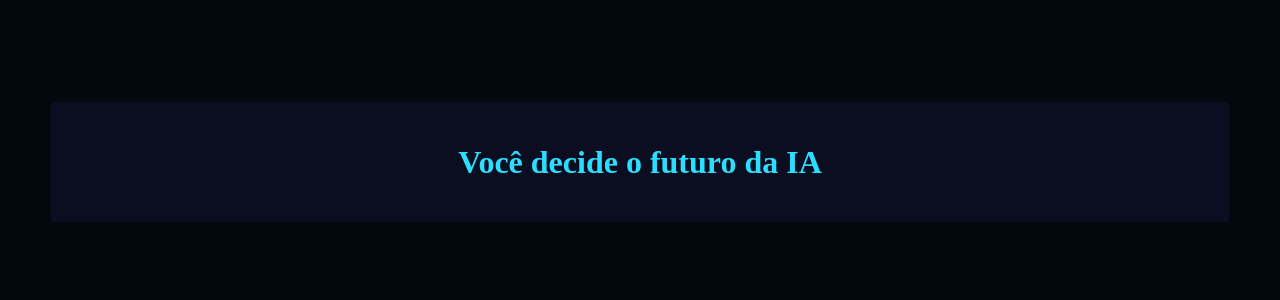
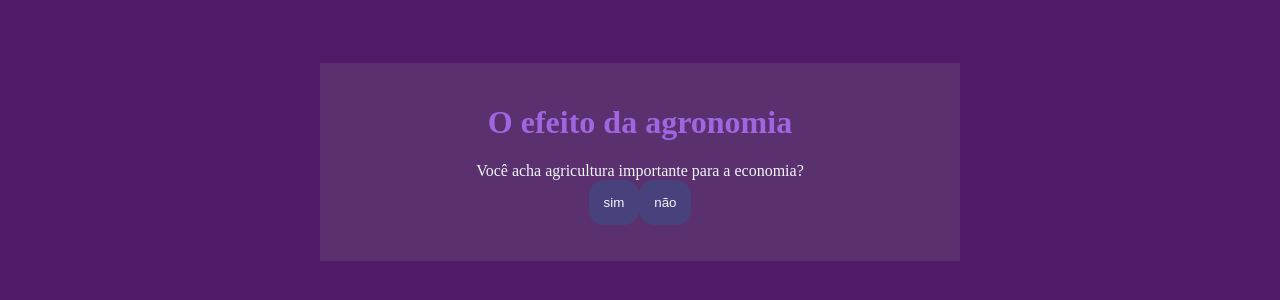
Before and after one commit to jupiterzinho/inteligencia-artificial, a plain HTML site: page index.html in a window 1280 px wide. Shown: the part 246-546 px from the top of the page. Drawn offline with Linux system fonts and the light colour scheme.

Commit message:
mudei tudo

```diff
--- a/index.html
+++ b/index.html
@@ -4,14 +4,14 @@
     <meta charset="UTF-8">
     <meta name="viewport" content="width=device-width, initial-scale=1.0">
     <link rel="stylesheet" href="style.css">
-    <title>O futuro da IA sempre te ajudara</title>
+    <title>O agro e suas ações</title>
 </head>
 <body>
     <div class="caixa-principal">
-        <h1>Você decide o futuro da IA</h1>
+        <h1>O efeito da agronomia</h1>
         <div class="caixa-perguntas"></div>
         <div class="caixa-alternativas"></div>
-        <div class="caixa-resultado"></div>
+        <div class="caixa-resultado">
             <p class="texto-resultado"></p>
         </div>
     </div>
--- a/script.js
+++ b/script.js
@@ -3,7 +3,6 @@ const caixaPerguntas = document.querySelector(".caixa-perguntas");
 const caixaAlternativas = document.querySelector(".caixa-alternativas");
 const caixaResultado = document.querySelector(".caixa-resultado");
 const textoResultado = document.querySelector(".texto-resultado");
-
 
 const perguntas = [
     {
@@ -11,11 +10,11 @@ const perguntas = [
         alternativas: [
             {
                 texto: "sim",
-                afirmacao: "a agricultura é importante para a economia por ser uma dos principais formas de sustentaçãodo país com sua exportação de soja e outros plantios"
+                afirmacao: "a agricultura é importante para a economia por ser uma dos principais formas de sustentaçãodo país com sua exportação de soja e outros plantios."
             },
             {
                 texto: "não",
-                afirmacao: "com a mudança climatica sendo muito forte pode acontecer de se perder todo cultivo e com isso perder os inventimentos na lavoura"
+                afirmacao: "com a mudança climatica sendo muito forte pode acontecer de se perder todo cultivo e com isso perder os inventimentos na lavoura."
             }
         ]
     },
@@ -24,11 +23,11 @@ const perguntas = [
         alternativas: [
             {
                 texto: "sim",
-                afirmacao: "realmente, pelo cultivo ter muitos agrotoxicos que podem prejudicar a saúde e meio ambiente, futuramente desencadeando mais problemas"
+                afirmacao: "realmente, pelo cultivo ter muitos agrotoxicos que podem prejudicar a saúde e meio ambiente, futuramente desencadeando mais problemas."
             },
             {
                 texto: "não",
-                afirmacao:  "existem muitos agricultores familiares que não utilizam dos agrotoxicos ou usam pouco dele"
+                afirmacao:  "existem muitos agricultores familiares que não utilizam dos agrotoxicos ou usam pouco dele."
             }
         ]
     },
@@ -37,15 +36,16 @@ const perguntas = [
         alternativas: [
             {
                 texto: "sim",
-                afirmacao: "com o desmatamento de arvores e gástoxicos que são liberado, com o gasto de petroleo para o combustivel de maquinas e tratores"
+                afirmacao: "com o desmatamento de arvores e gástoxicos que são liberado, com o gasto de petroleo para o combustivel de maquinas e tratores."
             },
             {
                 texto: "não",
-                afirmacao: "mesmo com o possivel desmatamento, a agricultura cuida do solo com minerais, sais e ureia, controlando o solo acido e o deixando fertil"
+                afirmacao: "mesmo com o possivel desmatamento, a agricultura cuida do solo com minerais, sais e ureia, controlando o solo acido e o deixando fertil."
             }
         ]
     },
 ];
+
 
 let atual = 0;
 let perguntaAtual;
@@ -64,8 +64,12 @@ function mostraPergunta() {
 
 function mostraAlternativas(){
     for(const alternativa of perguntaAtual.alternativas) {
-
-
+        const botaoAlternativas = document.createElement("button");
+        botaoAlternativas.textContent = alternativa.texto;
+        botaoAlternativas.addEventListener("click", () => respostaSelecionada(alternativa));
+        caixaAlternativas.appendChild(botaoAlternativas);
+    }
+}
 
 function respostaSelecionada(opcaoSelecionada) {
     const afirmacoes = opcaoSelecionada.afirmacao;
@@ -75,7 +79,7 @@ function mostraAlternativas(){
 }
 
 function mostraResultado() {
-            caixaPerguntas.textContent = "Em 2049...";
+    caixaPerguntas.textContent = "Então...";
     textoResultado.textContent = historiaFinal;
     caixaAlternativas.textContent = "";
 }
--- a/style.css
+++ b/style.css
@@ -1,9 +1,10 @@
-:root {
-    --cor-fundo: #01080E;
-    --cor-principal: #0B0D20 ;
-    --cor-secundaria: #212333;
-    --cor-destaque: #2BDEFD;
-    --cor-texto: #D7F9FF;
+:root{
+  --cor-fundo: #511b69 ;
+  --cor-principal: #5b306e ;
+  --cor-secundaria: #48427c;
+  --cor-destaque: #a066e2;
+  --cor-texto: #f0f6f7;
+
 }
 
 body {
@@ -18,6 +19,7 @@
 .caixa-principal{
   background-color: var(--cor-principal);
   width: 90%;
+  max-width: 600px;
   text-align: center;
   padding: 20px;
 }
@@ -25,3 +27,17 @@
 h1{
   color: var(--cor-destaque);
 }
+
+button {
+  background-color: var(--cor-secundaria);
+  color: var(--cor-texto);
+  border: none;
+  border-radius: 15px;
+  padding: 15px;
+  transition: background-color 0.3s;
+}
+
+button:hover{
+  background-color: var(--cor-destaque);
+  color: var(--cor-principal);
+}
```
Lines whose indentation alone changed are shown as unchanged.
